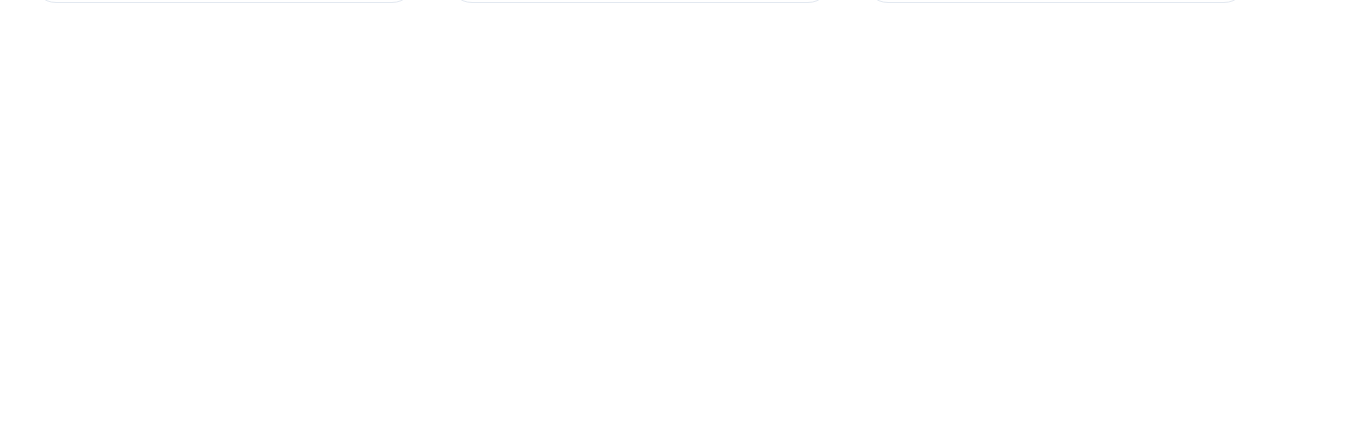
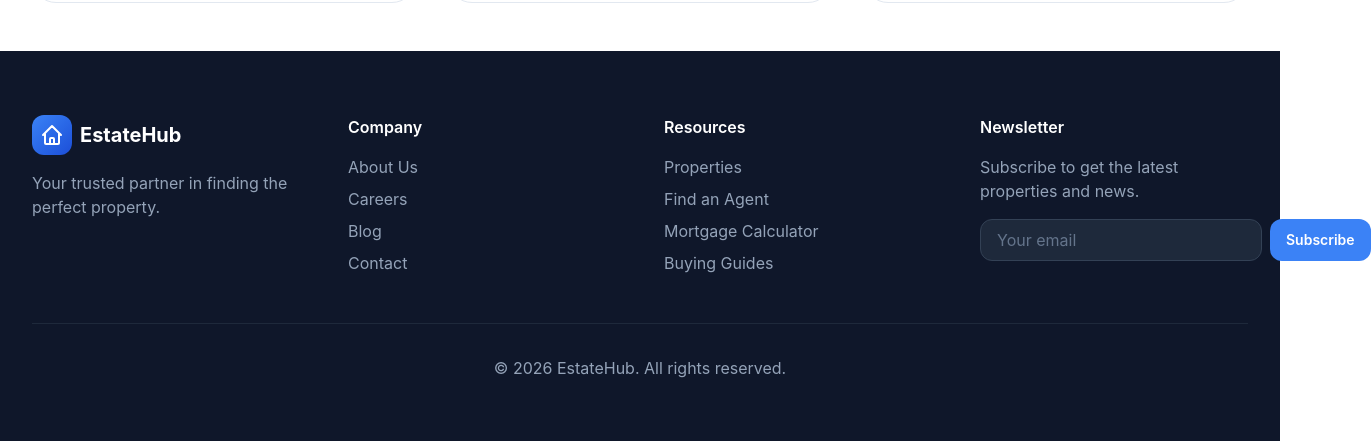
Before and after one commit to APMusyoka/real-estate-platform, a Next.js app: page /agents in a window 1280 px wide. Shown: the part 1794-2235 px from the top of the page, 1371 px wide, since content can reach past the window. Before the commit the page ends 1845 px from the top, so only its background shows below. Built offline with nearby package versions, Linux system fonts and the light colour scheme.

Commit message:
fix: add Footer to agents page
- Added Footer import to agents page
- Added Footer component to end of agents page
- All 8 pages now have Footer component consistently

```diff
--- a/src/app/agents/page.tsx
+++ b/src/app/agents/page.tsx
@@ -3,7 +3,7 @@
 import React, { useState, useMemo } from 'react';
 import Link from 'next/link';
 import Image from 'next/image';
-import { Button, Navigation } from '@/components';
+import { Button, Navigation, Footer } from '@/components';
 import { agents, agentSpecialties } from '@/data/agents';
 
 export default function AgentsPage() {
@@ -206,6 +206,7 @@ export default function AgentsPage() {
                     </div>
                 )}
             </div>
+            <Footer />
         </div>
     );
 }
```
